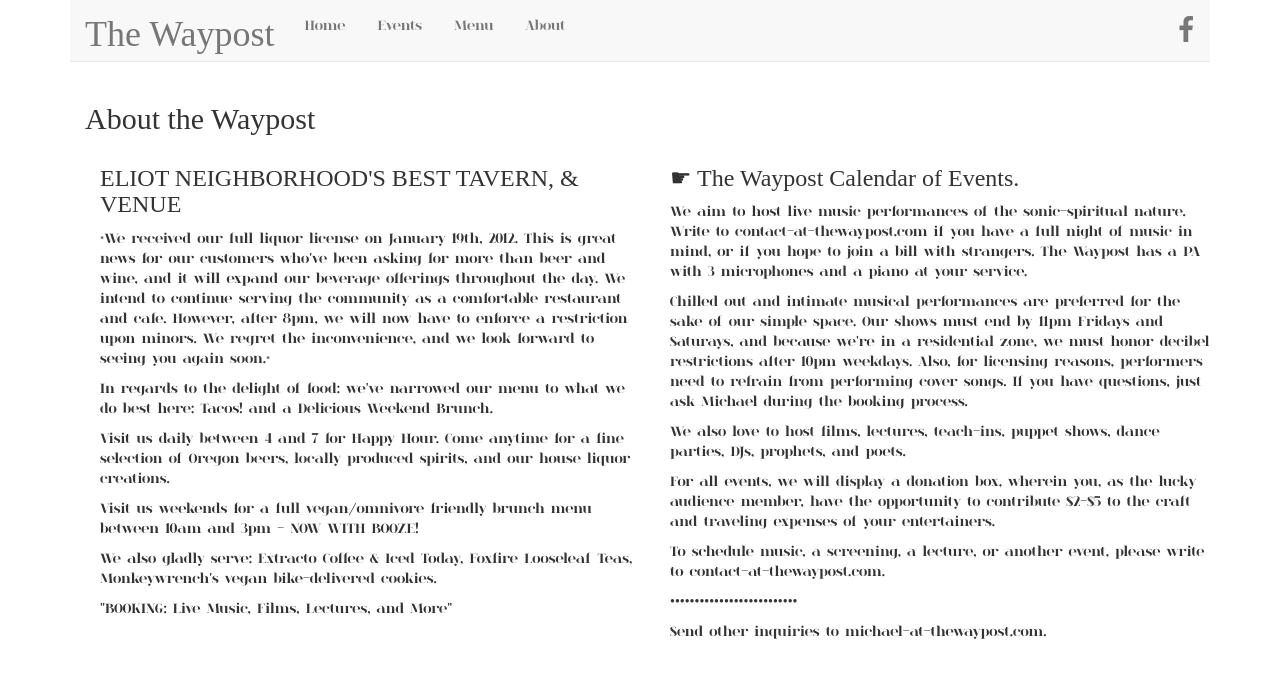
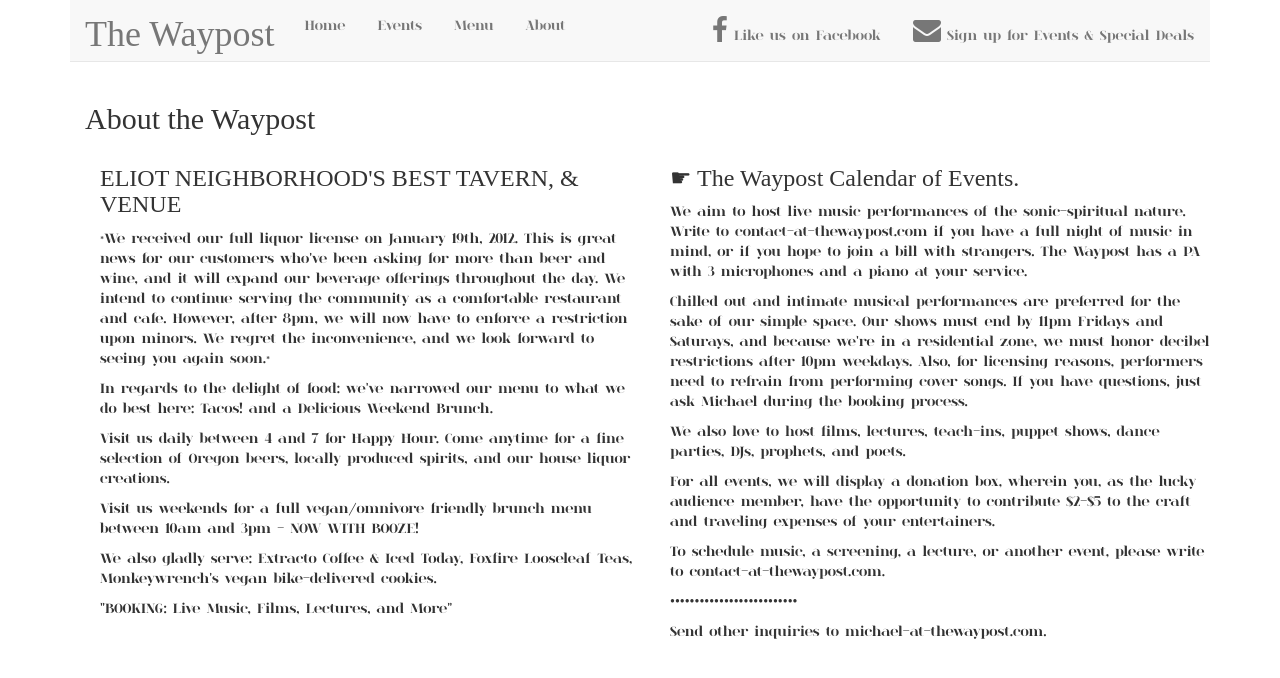
Before and after one commit to deleteriousEffect/wpsite, a website: page about/index.html in a window 1280 px wide. Drawn offline with nearby package versions, Linux system fonts and the light colour scheme; a web font is replaced by a local one.

Commit message:
add mailing list icon/text, facebook text

```diff
--- a/about/index.html
+++ b/about/index.html
@@ -42,9 +42,15 @@
               <li>
                 <a href="https://www.facebook.com/TheWaypost" class="btn btn-social-icon btn-facebook">
                   <i class="fa fa-2x fa-facebook"></i>
+                  Like us on Facebook
                 </a>
               </li>
               <li>
+                <a href="http://thewaypost.us1.list-manage.com/subscribe?u=9a42cb659eab6110ad8ae57d1&amp;id=9468f6f8d7" class="btn btn-social-icon btn-mail">
+                  <i class="fa fa-2x fa-envelope"></i>
+                  Sign up for Events &amp; Special Deals
+                </a>
+              </li>
             </ul>
           </div>
         </div>
```
Also changed, not shown: index.html (+6 -0 lines), menu/index.html (+6 -0 lines), imgs/wp-logo-cactus.jpg (added).
